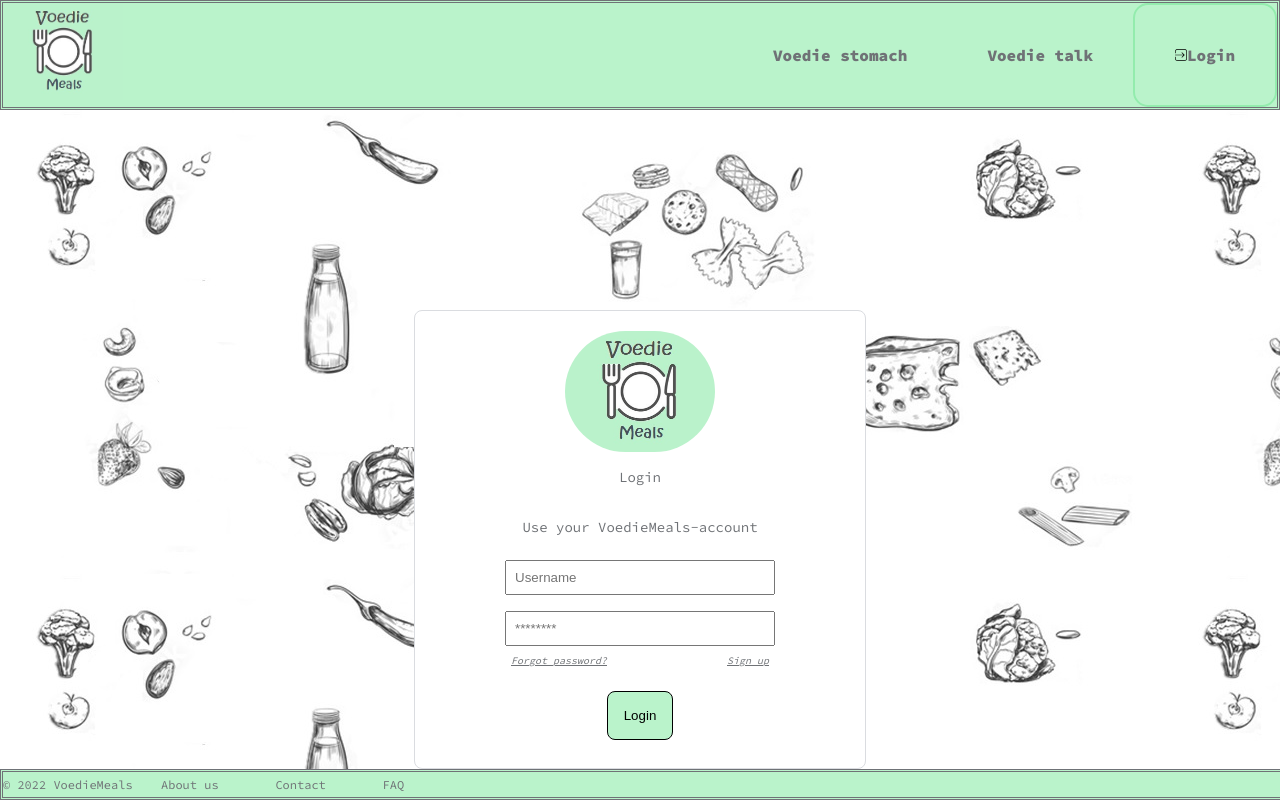
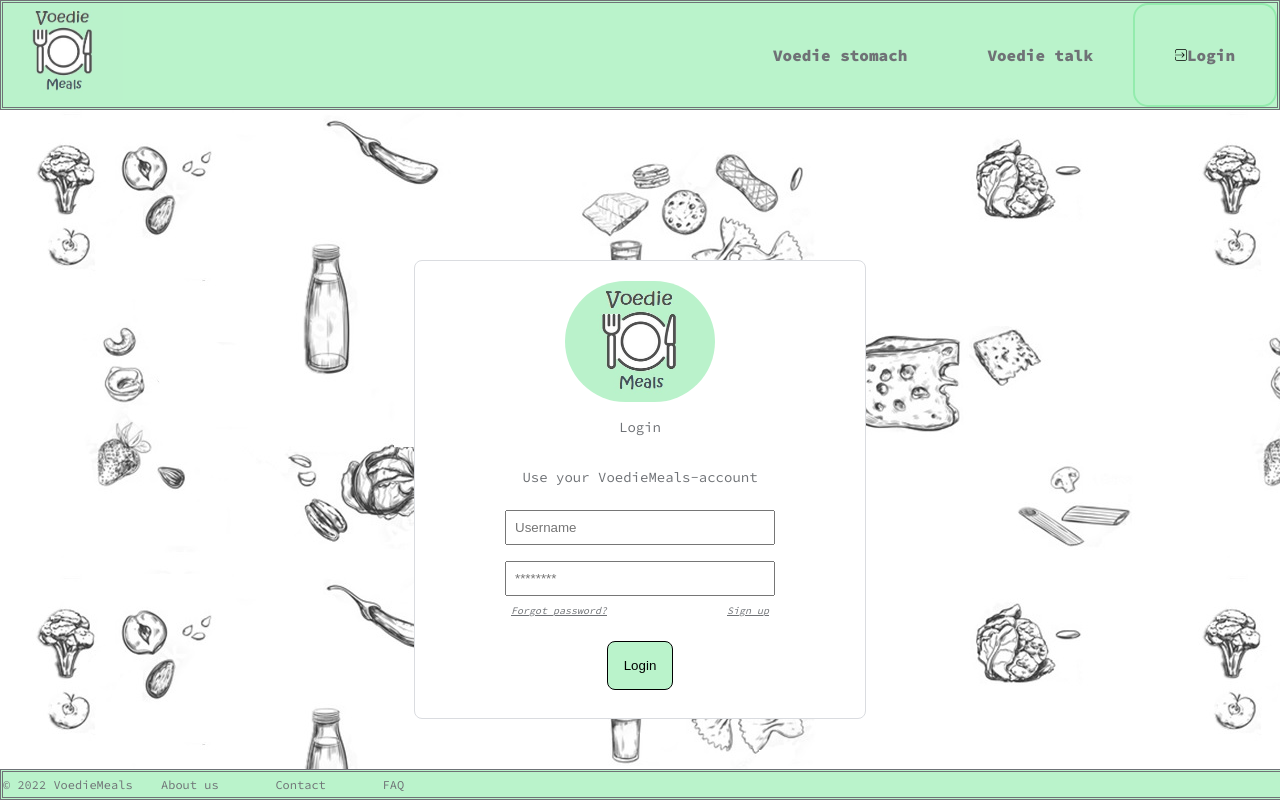
Before and after one commit to trpleiter/VM-React, a React (Create React App) app: page /login in a window 1280 px wide. Shown: the top 800 px of the page. Built offline with nearby package versions, Linux system fonts and the light colour scheme.

Commit message:
navigate after submit

```diff
--- a/src/components/button/Button.js
+++ b/src/components/button/Button.js
@@ -1,8 +1,14 @@
 import React from "react";
 import styles from "./button.module.css"
 
-function Button({type, text}) {
-    return (<button type={type} className={styles.btn}>{text}</button>
+function Button({type, text, handleHandler}) {
+    return (
+        <button
+            type={type}
+            className={styles.btn}
+            onClick={handleHandler}>
+            {text}
+        </button>
     )
 }
 
--- a/src/pages/contact-page.js
+++ b/src/pages/contact-page.js
@@ -1,5 +1,6 @@
 import React from "react";
 import {useForm} from 'react-hook-form';
+import { useNavigate } from 'react-router-dom';
 import '../styles/contact-page.css';
 import NavigationBar from "../components/navigationbar/Nav-bar";
 import InteractionIntro from "../components/interactionintro/Interaction-intro";
@@ -9,8 +10,11 @@ import Button from "../components/button/Button";
 
 function Contactpage() {
     const {register, handleSubmit, formState: {errors} } = useForm({mode: 'onBlur'});
+    let navigate = useNavigate();
+
     function onFormSubmit(data) {
         console.log(data);
+        navigate('/contact-notification');
     }
 
     return (
--- a/src/pages/forgot-password.js
+++ b/src/pages/forgot-password.js
@@ -5,11 +5,15 @@ import InteractionIntro from "../components/interactionintro/Interaction-intro";
 import Button from "../components/button/Button";
 import Footer from "../components/footer/Footer";
 import {useForm} from "react-hook-form";
+import { useNavigate } from 'react-router-dom';
 
 function ForgotPassword() {
     const {register, handleSubmit, formState: {errors} } = useForm({mode: 'onBlur'});
+    let navigate = useNavigate();
+
     function onFormSubmit(data) {
         console.log(data);
+        navigate('/password-change-notification');
     }
 
     return (
--- a/src/pages/sign-up.js
+++ b/src/pages/sign-up.js
@@ -13,15 +13,12 @@ function SignUp() {
     const password = useRef({});
     password.current = watch("password", "");
 
+    let navigate = useNavigate();
+
     function onFormSubmit(data) {
         console.log(data);
-    }
-
-    let navigate = useNavigate();
-
-    function handleClick() {
-        navigate("/welcome");
-    }
+            navigate('/welcome');
+        }
 
     return (
         <>
@@ -109,8 +106,8 @@ function SignUp() {
                             <Button
                                 type="submit"
                                 text="Sign up!"
-                                onClick={handleClick}
                             />
+
                         </form>
                     </div>
                 </main>
--- a/src/styles/contact-page.css
+++ b/src/styles/contact-page.css
@@ -2,7 +2,7 @@
     background-image: url("../assets/ingredients-background.jpg");
     color: var(--voediemealgrey);
     height: 60vh;
-    padding:200px;
+    padding:150px;
     display: flex;
     justify-content: center;
 }
--- a/src/styles/email-notification.css
+++ b/src/styles/email-notification.css
@@ -2,15 +2,20 @@
     background-image: url("../assets/ingredients-background.jpg");
     color: var(--voediemealgrey);
     height: 60vh;
-    padding:200px;
+    padding:150px;
+    display: flex;
+    justify-content: center;
 }
+
 
 .email-main {
     background-color: white;
     border-radius: 8px;
     border: 1px solid #dadce0;
-    display: block;
-    margin: 5% auto 5% auto;
+    display: flex;
+    justify-content: center;
+    align-items: center;
+    height: fit-content;
     width: 450px;
 }
 
--- a/src/styles/login-page.css
+++ b/src/styles/login-page.css
@@ -2,7 +2,7 @@
     background-image: url("../assets/ingredients-background.jpg");
     color: var(--voediemealgrey);
     height: 60vh;
-    padding:200px;
+    padding:150px;
     display: flex;
     justify-content: center;
 }
--- a/src/styles/password.css
+++ b/src/styles/password.css
@@ -2,7 +2,7 @@
     background-image: url("../assets/ingredients-background.jpg");
     color: var(--voediemealgrey);
     height: 60vh;
-    padding:200px;
+    padding:150px;
     display: flex;
     justify-content: center;
 }
```
